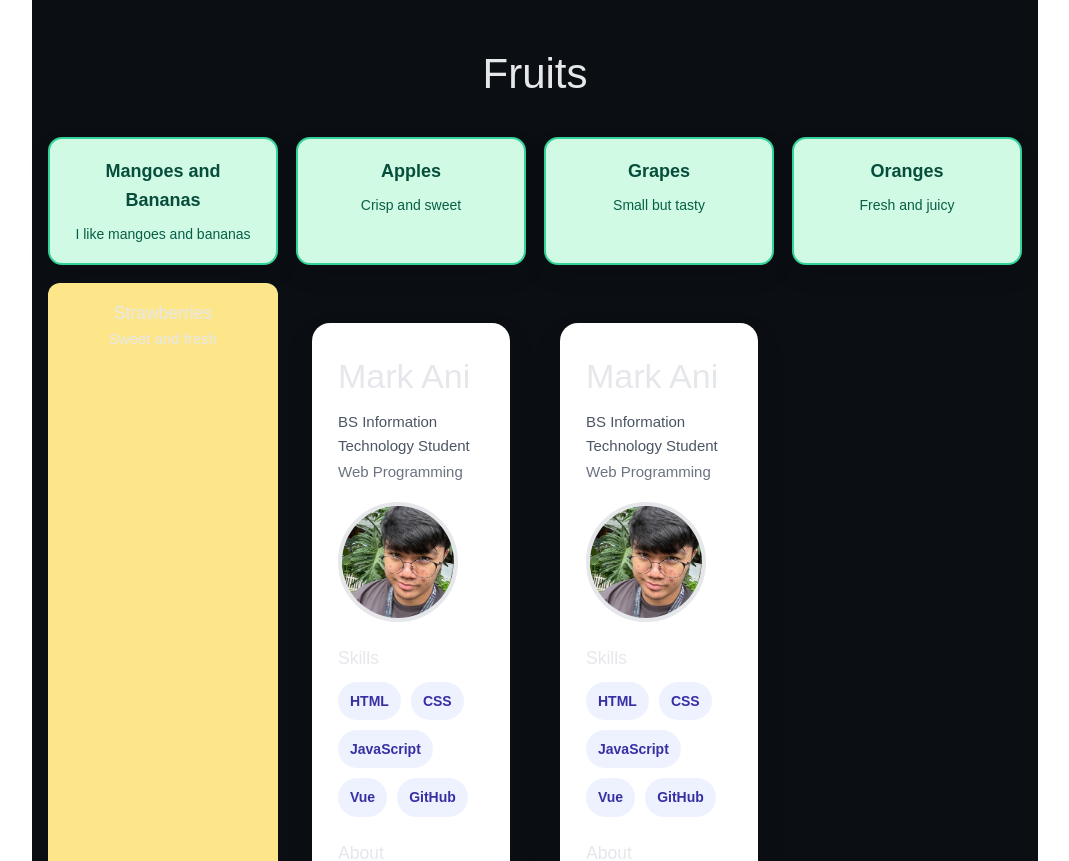
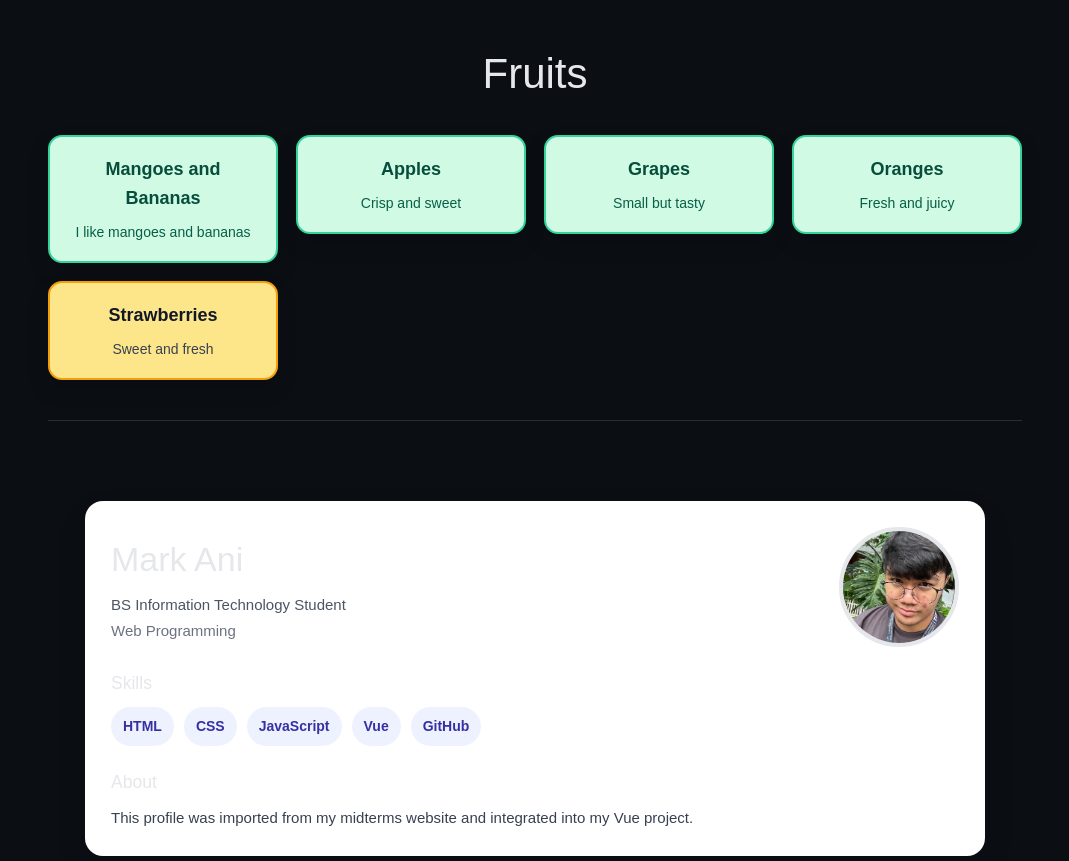
Before and after one commit to Maku18-stack/WEBPROG-IT242-VUEJS, a Vue app in the folder vue-project-ani/: page / in a window 1280 px wide. Shown: the top 861 px of the page, without its empty margins (0-1069 px from the left). Built offline with nearby package versions, Linux system fonts and the light colour scheme.

Commit message:
Vercel Redeploy

```diff
--- a/vue-project-ani/src/App.vue
+++ b/vue-project-ani/src/App.vue
@@ -1,7 +1,7 @@
 <script setup>
-import Profile from './components/Profile.vue'
 import FoodItem from './components/FoodItem.vue'
 import FoodItem2 from './components/FoodItem2.vue'
+import Profile from './components/Profile.vue'
 </script>
 
 <template>
@@ -13,18 +13,27 @@ import FoodItem2 from './components/FoodItem2.vue'
       <FoodItem title="Apples" description="Crisp and sweet" />
       <FoodItem title="Grapes" description="Small but tasty" />
       <FoodItem title="Oranges" description="Fresh and juicy" />
+
+      <!-- Second component -->
       <FoodItem2 title="Strawberries" description="Sweet and fresh" />
-      <Profile />
-      <Profile />
     </div>
+
+    <div class="divider"></div>
+
+    <!-- ✅ only ONE profile -->
+    <Profile />
   </div>
 </template>
 
 <style>
+/* Full-width backdrop fix */
+html, body, #app { height: 100%; margin: 0; }
+body { background: #0b0f14; }
+
 .page{
   min-height: 100vh;
-  padding: 40px 16px;
-  background: #0b0f14; /* dark but clean */
+  width: 100%;
+  padding: 40px 16px 60px;
   color: #e5e7eb;
   font-family: Arial, sans-serif;
 }
@@ -32,15 +41,23 @@ import FoodItem2 from './components/FoodItem2.vue'
 .title{
   text-align: center;
   font-size: 42px;
-  margin: 0 0 30px;
+  margin: 0 0 28px;
 }
 
 .grid{
   display: grid;
   grid-template-columns: repeat(auto-fit, minmax(230px, 1fr));
   gap: 18px;
-  max-width: 980px;
+  max-width: 1100px;
   margin: 0 auto;
   justify-items: center;
+  align-items: start;
+}
+
+.divider{
+  height: 1px;
+  max-width: 1100px;
+  margin: 40px auto;
+  background: rgba(255,255,255,0.12);
 }
 </style>
--- a/vue-project-ani/src/components/FoodItem2.vue
+++ b/vue-project-ani/src/components/FoodItem2.vue
@@ -6,18 +6,37 @@ defineProps({
 </script>
 
 <template>
-  <div class="card2">
-    <h3>{{ title }}</h3>
-    <p>{{ description }}</p>
+  <div class="food-card yellow">
+    <h3 class="food-title">{{ title }}</h3>
+    <p class="food-desc">{{ description }}</p>
   </div>
 </template>
 
 <style scoped>
-.card2{
-  background: #fde68a;
-  border-radius: 12px;
-  padding: 16px;
+.food-card{
+  border-radius: 14px;
+  padding: 18px 16px;
   width: 230px;
   text-align: center;
+  box-shadow: 0 10px 20px rgba(0,0,0,0.18);
+  border: 2px solid transparent;
+}
+
+.yellow{
+  background: #fde68a;
+  border-color: #f59e0b;
+}
+
+.food-title{
+  margin: 0 0 8px;
+  font-size: 18px;
+  font-weight: 700;
+  color: #111827;
+}
+
+.food-desc{
+  margin: 0;
+  font-size: 14px;
+  color: #374151;
 }
 </style>
```
